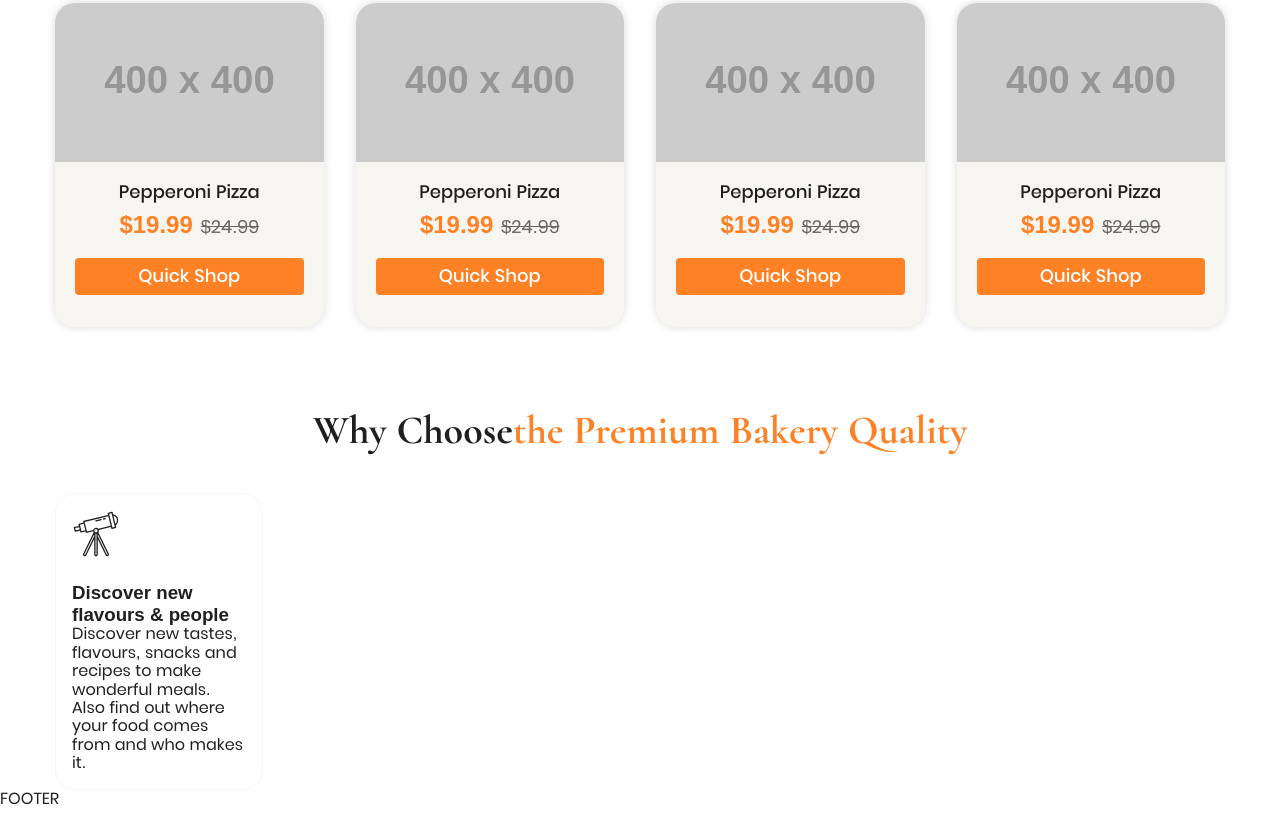
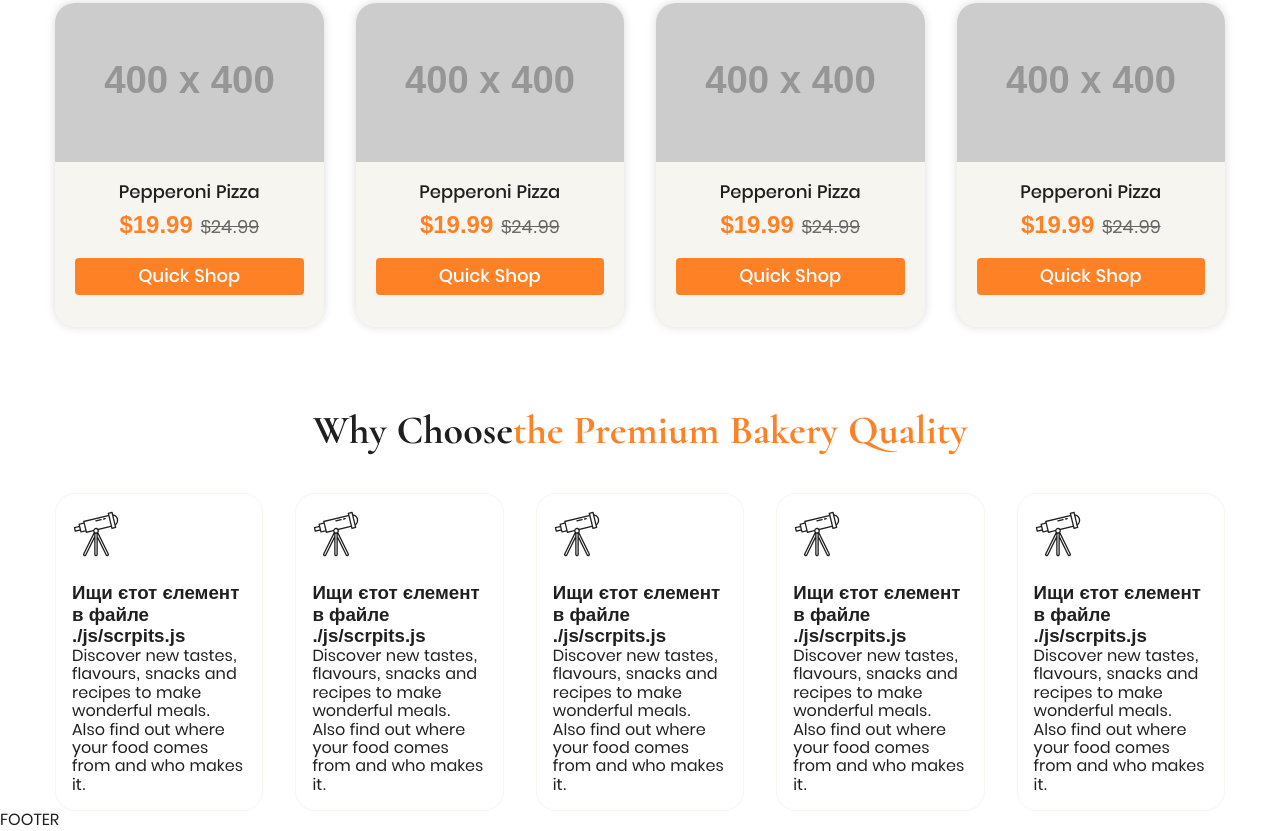
Before and after one commit to stavrdriff/first-project-iryna, a plain HTML site: page index.html in a window 1280 px wide. Shown: the part 606-1437 px from the top of the page. Before the commit the page ends 1416 px from the top, so only its background shows below. Drawn offline with nearby package versions, Linux system fonts and the light colour scheme; placeholder pictures from the web are drawn by us; a web font is replaced by a local one.

Commit message:
added js

```diff
--- a/index.html
+++ b/index.html
@@ -1,12 +1,16 @@
 <!DOCTYPE html>
 <html lang="en">
+
 <head>
     <meta charset="UTF-8">
     <meta name="viewport" content="width=device-width, initial-scale=1.0">
     <title>Document</title>
-    <link rel="stylesheet" href="https://cdnjs.cloudflare.com/ajax/libs/modern-normalize/2.0.0/modern-normalize.min.css" integrity="sha512-4xo8blKMVCiXpTaLzQSLSw3KFOVPWhm/TRtuPVc4WG6kUgjH6J03IBuG7JZPkcWMxJ5huwaBpOpnwYElP/m6wg==" crossorigin="anonymous" referrerpolicy="no-referrer" />
+    <link rel="stylesheet" href="https://cdnjs.cloudflare.com/ajax/libs/modern-normalize/2.0.0/modern-normalize.min.css"
+        integrity="sha512-4xo8blKMVCiXpTaLzQSLSw3KFOVPWhm/TRtuPVc4WG6kUgjH6J03IBuG7JZPkcWMxJ5huwaBpOpnwYElP/m6wg=="
+        crossorigin="anonymous" referrerpolicy="no-referrer" />
     <link rel="stylesheet" href="./css/styles.css">
 </head>
+
 <body class="page">
     <header class="page-header"> HEADER</header>
     <main class="page-main">
@@ -44,11 +48,11 @@
                                             <img class="picture-image" src="//placehold.co/400x400/jpg">
                                         </picture>
                                     </div>
-
                                     <div class="product-wrapper">
                                         <div class="product-caption">
                                             <h3 class="product-title">Pepperoni Pizza</h3>
-                                            <p class="product-price">$19.99<span class="product-discount">$24.99</span></p>
+                                            <p class="product-price">$19.99<span class="product-discount">$24.99</span>
+                                            </p>
                                         </div>
                                         <div class="product-actions">
                                             <button class="button button-filled" type="button">Quick Shop</button>
@@ -65,18 +69,19 @@
                                             <img class="picture-image" src="//placehold.co/400x400/jpg">
                                         </picture>
                                     </div>
-
                                     <div class="product-wrapper">
                                         <div class="product-caption">
                                             <h3 class="product-title">Pepperoni Pizza</h3>
-                                            <p class="product-price">$19.99<span class="product-discount">$24.99</span></p>
+                                            <p class="product-price">$19.99<span class="product-discount">$24.99</span>
+                                            </p>
                                         </div>
                                         <div class="product-actions">
                                             <button class="button button-filled" type="button">Quick Shop</button>
                                         </div>
                                     </div>
                                 </div>
-                            </li><li class="grid-item">
+                            </li>
+                            <li class="grid-item">
                                 <div class="product">
                                     <div class="product-media">
                                         <picture class="picture">
@@ -85,18 +90,19 @@
                                             <img class="picture-image" src="//placehold.co/400x400/jpg">
                                         </picture>
                                     </div>
-
                                     <div class="product-wrapper">
                                         <div class="product-caption">
                                             <h3 class="product-title">Pepperoni Pizza</h3>
-                                            <p class="product-price">$19.99<span class="product-discount">$24.99</span></p>
+                                            <p class="product-price">$19.99<span class="product-discount">$24.99</span>
+                                            </p>
                                         </div>
                                         <div class="product-actions">
                                             <button class="button button-filled" type="button">Quick Shop</button>
                                         </div>
                                     </div>
                                 </div>
-                            </li><li class="grid-item">
+                            </li>
+                            <li class="grid-item">
                                 <div class="product">
                                     <div class="product-media">
                                         <picture class="picture">
@@ -105,11 +111,11 @@
                                             <img class="picture-image" src="//placehold.co/400x400/jpg">
                                         </picture>
                                     </div>
-
                                     <div class="product-wrapper">
                                         <div class="product-caption">
                                             <h3 class="product-title">Pepperoni Pizza</h3>
-                                            <p class="product-price">$19.99<span class="product-discount">$24.99</span></p>
+                                            <p class="product-price">$19.99<span class="product-discount">$24.99</span>
+                                            </p>
                                         </div>
                                         <div class="product-actions">
                                             <button class="button button-filled" type="button">Quick Shop</button>
@@ -117,7 +123,6 @@
                                     </div>
                                 </div>
                             </li>
-
                         </ul>
                     </div>
                 </div>
@@ -128,23 +133,25 @@
                 <div class="section-wrapper">
                     <div class="section-content">
                         <div class="section-heading">
-                            <h2 class="section-title">Why Choose<span class="section-title-span">the Premium Bakery Quality</span></h2>
+                            <h2 class="section-title">Why Choose<span class="section-title-span">the Premium Bakery
+                                    Quality</span></h2>
                         </div>
-                        <ul class="grid grid--columns-5">
-                            <li>
+                        <ul class="grid grid--columns-5" data-repeat="quality-list">
+                            <!-- <li class="grid-item" data-repeat="quality-card">
                                 <div class="quality-card">
                                     <div class="quality-card-picture">
                                         <svg width="48" height="48">
-                                            <use href="./images/sprite.svg#telescope"/>
+                                            <use href="./images/sprite.svg#telescope" />
                                         </svg>
                                     </div>
                                     <div class="quality-card-content">
                                         <h3 class="quality-card-title">Discover new flavours & people</h3>
-                                        <p class="quality-card-text">Discover new tastes, flavours, snacks and recipes to make wonderful meals. Also find out where your food comes from and who makes it.</p>
+                                        <p class="quality-card-text">Discover new tastes, flavours, snacks and recipes
+                                            to make wonderful meals. Also find out where your food comes from and who
+                                            makes it.</p>
                                     </div>
                                 </div>
-                            </li>
-
+                            </li> -->
                         </ul>
                     </div>
                 </div>
@@ -152,5 +159,7 @@
         </section>
     </main>
     <footer class="page-footer">FOOTER </footer>
+    <script src="./js/scripts.js"></script>
 </body>
+
 </html>
--- /dev/null
+++ b/js/scripts.js
@@ -0,0 +1,56 @@
+"use strict";
+
+function initQualityArr() {
+  const list = document.querySelector('[data-repeat^="quality-list"]');
+  const qualityArr = [
+  {
+    icon: 'telescope',
+    title: 'Ищи єтот єлемент в файле ./js/scrpits.js',
+    text: 'Discover new tastes, flavours, snacks and recipes to make wonderful meals. Also find out where your food comes from and who makes it.',
+  },
+  {
+    icon: 'telescope',
+    title: 'Ищи єтот єлемент в файле ./js/scrpits.js',
+    text: 'Discover new tastes, flavours, snacks and recipes to make wonderful meals. Also find out where your food comes from and who makes it.',
+  },
+  {
+    icon: 'telescope',
+    title: 'Ищи єтот єлемент в файле ./js/scrpits.js',
+    text: 'Discover new tastes, flavours, snacks and recipes to make wonderful meals. Also find out where your food comes from and who makes it.',
+  },
+  {
+    icon: 'telescope',
+    title: 'Ищи єтот єлемент в файле ./js/scrpits.js',
+    text: 'Discover new tastes, flavours, snacks and recipes to make wonderful meals. Also find out where your food comes from and who makes it.',
+  },
+  {
+    icon: 'telescope',
+    title: 'Ищи єтот єлемент в файле ./js/scrpits.js',
+    text: 'Discover new tastes, flavours, snacks and recipes to make wonderful meals. Also find out where your food comes from and who makes it.',
+  }
+];
+
+  if (!qualityArr || !list) {
+    return;
+  }
+
+  qualityArr.forEach((item) => {
+    const card = `
+    <li>
+      <div class="quality-card">
+        <div class="quality-card-picture">
+          <svg width="48" height="48">
+            <use href="./images/sprite.svg#${item.icon}" />
+          </svg>
+        </div>
+        <div class="quality-card-content">
+          <h3 class="quality-card-title">${item.title}</h3>
+          <p class="quality-card-text">${item.text}</p>
+        </div>
+      </div>
+    </li>`
+    list.insertAdjacentHTML('afterbegin', card);
+  });
+}
+
+initQualityArr();
```
